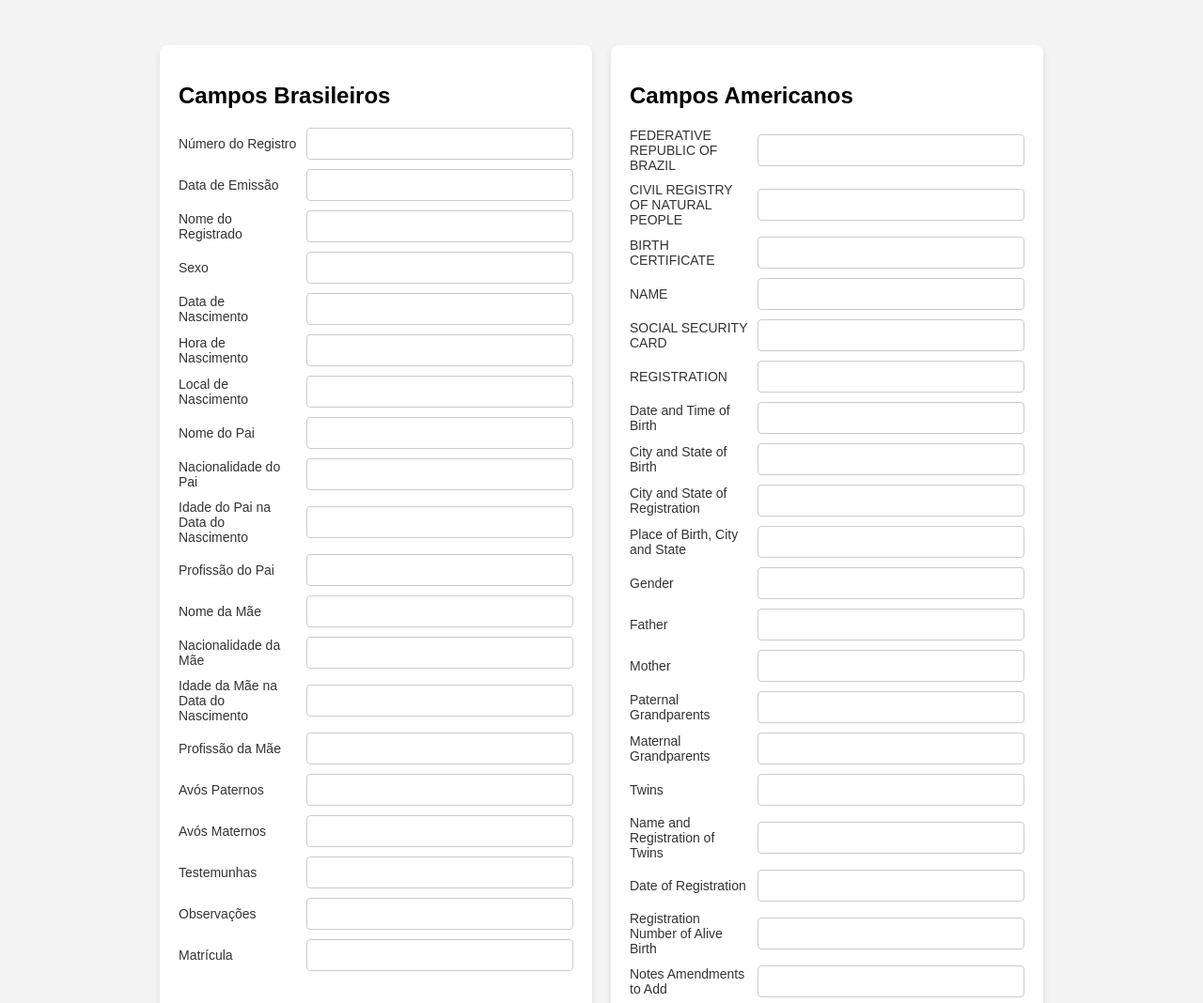
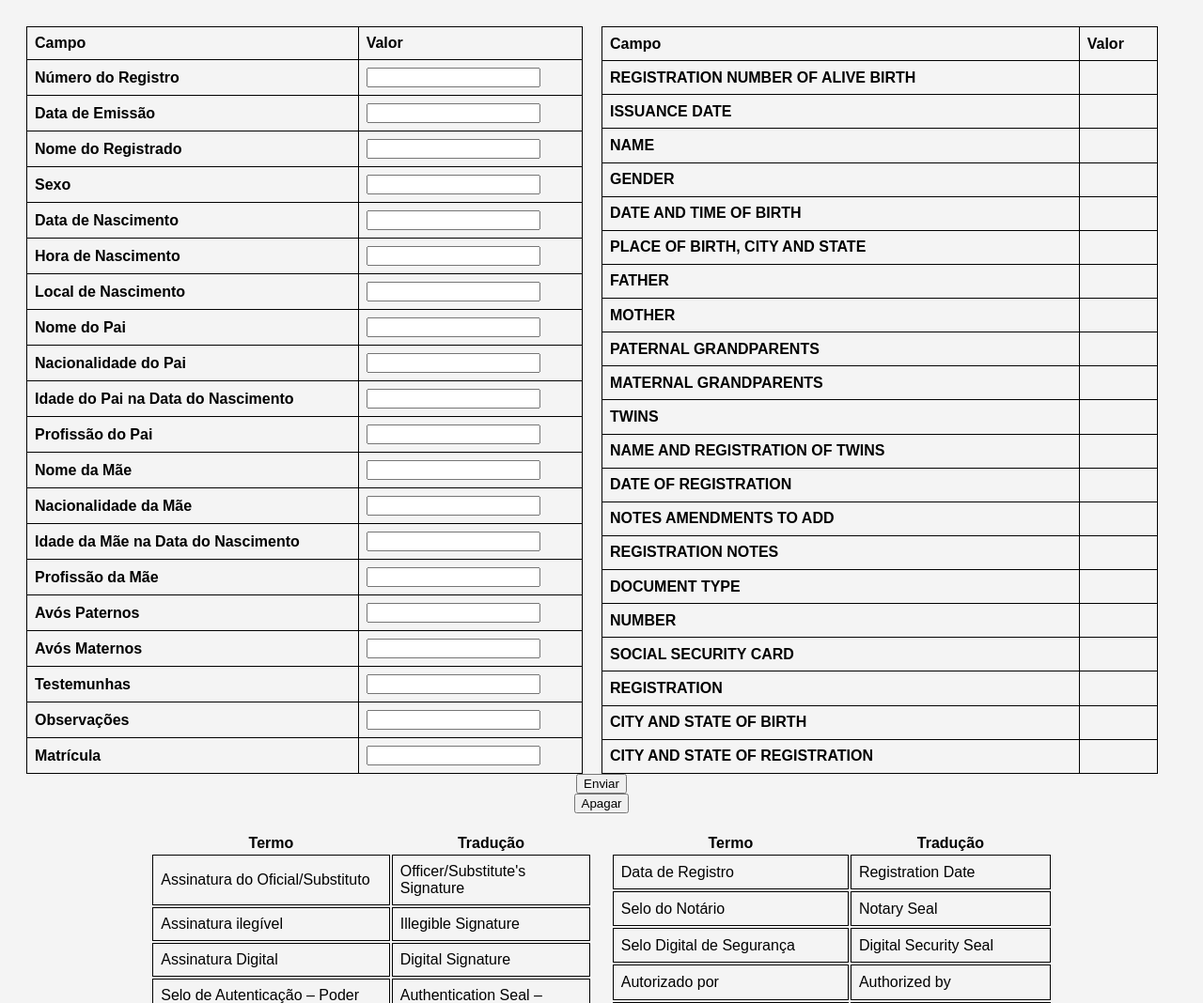
Before and after one commit to andwanted/ProjetosHtml, a plain HTML site: page projetos html/certidao.html in a window 1280 px wide. Shown: the top 1068 px of the page at 94% size. Drawn offline with Linux system fonts and the light colour scheme.

Commit message:
adiciona as funcoes do teste para a pagina principal, implementado tabela com inputs e mascaras

```diff
--- a/projetos html/certidao.html
+++ b/projetos html/certidao.html
@@ -14,6 +14,25 @@
             align-items: center;
             padding: 20px;
             background-color: #f4f4f4; /* Cor de fundo suave */
+        }
+
+        .container {
+            display: flex;
+            justify-content: space-between;
+            width: 100%;
+        }
+        .container table {
+            border-collapse: collapse;
+            width: 50%;
+            margin-right: 20px;
+        }
+        .container th, td {
+            border: 1px solid black;
+            padding: 8px;
+            text-align: left;
+        }
+        .container button {
+            margin-top: 20px;
         }
 
         .fields-container {
@@ -130,21 +149,25 @@
 
 </head>
 <body>
-    <div class="father-fields-container">
-        <div class="fields-container">
-            <div id="brazilFields">
-                <h2>Campos Brasileiros</h2>
-            </div>
-            <div id="americanFields">
-                <h2>Campos Americanos</h2>
-            </div>
-        </div>
-    <div class="btnControl">
-    <button id="btnTranslateSend">Traduzir/Enviar</button>
-    <button id="btnClear">Apagar</button>
+    <div class="container">
+        <table id="brazilTable">
+            <tr>
+                <th>Campo</th>
+                <th>Valor</th>
+            </tr>
+            <!-- Campos Brasileiros serão inseridos aqui dinamicamente -->
+        </table>
+
+        <table id="americanTable">
+            <tr>
+                <th>Campo</th>
+                <th>Valor</th>
+            </tr>
+            <!-- Campos Americanos serão inseridos aqui dinamicamente -->
+        </table>
     </div>
-    </div>
-
+    <button onclick="transferirDados()">Enviar</button>
+    <button onclick="limparDados()">Apagar</button>
 
 
     <div id="tableContainer" class="table-container">
@@ -268,10 +291,7 @@
 
 
  <!-- HTML antes do script -->
-<div id="brazilFields"></div>
-<div id="americanFields"></div>
-<table id="minhaTabela1"><tbody></tbody></table>
-<table id="minhaTabela2"><tbody></tbody></table>
+
 
 <!-- Scripts -->
 <script>
@@ -291,6 +311,102 @@
         `;
         div.appendChild(fieldDiv);
     }
+
+    // Funcao para preencher tabela de inputs
+
+    const fieldsBrazilian = [
+            "Número do Registro", "Data de Emissão", "Nome do Registrado", "Sexo", "Data de Nascimento",
+            "Hora de Nascimento", "Local de Nascimento", "Nome do Pai", "Nacionalidade do Pai",
+            "Idade do Pai na Data do Nascimento", "Profissão do Pai", "Nome da Mãe",
+            "Nacionalidade da Mãe", "Idade da Mãe na Data do Nascimento", "Profissão da Mãe",
+            "Avós Paternos", "Avós Maternos", "Testemunhas", "Observações", "Matrícula"
+        ];
+
+        const fieldsAmerican = [
+            "REGISTRATION NUMBER OF ALIVE BIRTH", "ISSUANCE DATE", "NAME", "GENDER", "DATE AND TIME OF BIRTH",
+            "PLACE OF BIRTH, CITY AND STATE", "FATHER", "MOTHER", "PATERNAL GRANDPARENTS", "MATERNAL GRANDPARENTS",
+            "TWINS", "NAME AND REGISTRATION OF TWINS", "DATE OF REGISTRATION", "NOTES AMENDMENTS TO ADD",
+            "REGISTRATION NOTES", "DOCUMENT TYPE", "NUMBER", "SOCIAL SECURITY CARD", "REGISTRATION",
+            "CITY AND STATE OF BIRTH", "CITY AND STATE OF REGISTRATION"
+        ];
+
+        // Mapeamento dos campos correspondentes
+        const fieldMapping = {
+            "Número do Registro": "REGISTRATION NUMBER OF ALIVE BIRTH",
+            "Data de Emissão": "ISSUANCE DATE",
+            "Nome do Registrado": "NAME",
+            "Sexo": "GENDER",
+            "Data de Nascimento": "DATE AND TIME OF BIRTH",
+            "Local de Nascimento": "PLACE OF BIRTH, CITY AND STATE",
+            "Nome do Pai": "FATHER",
+            "Nome da Mãe": "MOTHER",
+            "Avós Paternos": "PATERNAL GRANDPARENTS",
+            "Avós Maternos": "MATERNAL GRANDPARENTS",
+            "Observações": "NOTES AMENDMENTS TO ADD",
+            "Matrícula": "REGISTRATION"
+        };
+
+        function populateTable(tableId, fields, isInput) {
+            const table = document.getElementById(tableId);
+            fields.forEach(field => {
+                const row = document.createElement('tr');
+                const th = document.createElement('th');
+                th.textContent = field;
+                row.appendChild(th);
+
+                const td = document.createElement('td');
+                if (isInput) {
+                    const input = document.createElement('input');
+                    input.id = `br_${field}`;
+                    input.setAttribute('oninput', `validateInput(this, '${field}')`);
+                    td.appendChild(input);
+                } else {
+                    td.id = `us_${fieldMapping[field] || field}`;
+                }
+                row.appendChild(td);
+                table.appendChild(row);
+            });
+        }
+
+        function transferirDados() {
+            Object.keys(fieldMapping).forEach(brField => {
+                const brInput = document.getElementById(`br_${brField}`);
+                const usTd = document.getElementById(`us_${fieldMapping[brField]}`);
+                if (brInput && usTd) {
+                    let maskedValue = applyMask(brInput.value, brField);
+                    usTd.textContent = maskedValue;
+                }
+            });
+        }
+
+        function limparDados() {
+            document.querySelectorAll('input').forEach(input => input.value = '');
+            document.querySelectorAll('td[id^="us_"]').forEach(td => td.textContent = '');
+        }
+
+        function validateInput(input, field) {
+            let value = input.value;
+            if (field.includes("Data")) {
+                input.value = value.replace(/[^0-9/]/g, '').replace(/(\d{2})(\d{2})(\d{4})/, '$1/$2/$3');
+            } else if (field === "Número do Registro" || field === "Matrícula") {
+                input.value = value.replace(/[^0-9]/g, '');
+            } else if (field === "Nome do Registrado" || field === "Nome do Pai" || field === "Nome da Mãe") {
+                input.value = value.replace(/[^a-zA-Z\s]/g, '').replace(/\b\w/g, l => l.toUpperCase());
+            }
+        }
+
+        function applyMask(value, field) {
+            if (field.includes("Data")) {
+                return value.replace(/(\d{2})\/(\d{2})\/(\d{4})/, '$3-$1-$2'); // Converte de dd/mm/yyyy para yyyy-mm-dd
+            } else if (field === "Número do Registro" || field === "Matrícula") {
+                return value;
+            } else {
+                return value.toUpperCase(); // Maiúsculas para outros campos de texto
+            }
+        }
+
+        populateTable('brazilTable', fieldsBrazilian, true);
+        populateTable('americanTable', fieldsAmerican, false);
 
     // Event Listener para DOMContentLoaded
     document.addEventListener('DOMContentLoaded', function() {
@@ -361,29 +477,7 @@
             celulaTraducao.textContent = item.traducao;
         });
 
-        // Campos adicionados dinamicamente
-      const fieldsBrazilian = [
-                    "Número do Registro", "Data de Emissão", "Nome do Registrado", "Sexo", "Data de Nascimento",
-                    "Hora de Nascimento", "Local de Nascimento", "Nome do Pai", "Nacionalidade do Pai",
-                    "Idade do Pai na Data do Nascimento", "Profissão do Pai", "Nome da Mãe",
-                    "Nacionalidade da Mãe", "Idade da Mãe na Data do Nascimento", "Profissão da Mãe",
-                    "Avós Paternos", "Avós Maternos", "Testemunhas", "Observações", "Matrícula"
-                ];
 
-                const fieldsAmerican = [
-                    "FEDERATIVE REPUBLIC OF BRAZIL", "CIVIL REGISTRY OF NATURAL PEOPLE",
-                    "BIRTH CERTIFICATE", "NAME", "SOCIAL SECURITY CARD", "REGISTRATION", "Date and Time of Birth",
-                    "City and State of Birth", "City and State of Registration", "Place of Birth, City and State",
-                    "Gender", "Father", "Mother", "Paternal Grandparents", "Maternal Grandparents", "Twins",
-                    "Name and Registration of Twins", "Date of Registration", "Registration Number of Alive Birth",
-                    "Notes Amendments to Add", "REGISTRATION NOTES", "DOCUMENT TYPE", "NUMBER", "ISSUANCE DATE",
-                    "ISSUANCE AGENCY", "VALIDITY DATE", "Contribution to the Federal Social Interaction Program",
-                    "Passport Number", "Driver's License Information", "Voter's Registration"
-                ];
-
-
-        fieldsBrazilian.forEach(field => addField('brazilFields', field));
-        fieldsAmerican.forEach(field => addField('americanFields', field));
 
 </script>
 
```
Also changed, not shown: projetos html/teste.html (+3 -3 lines).
